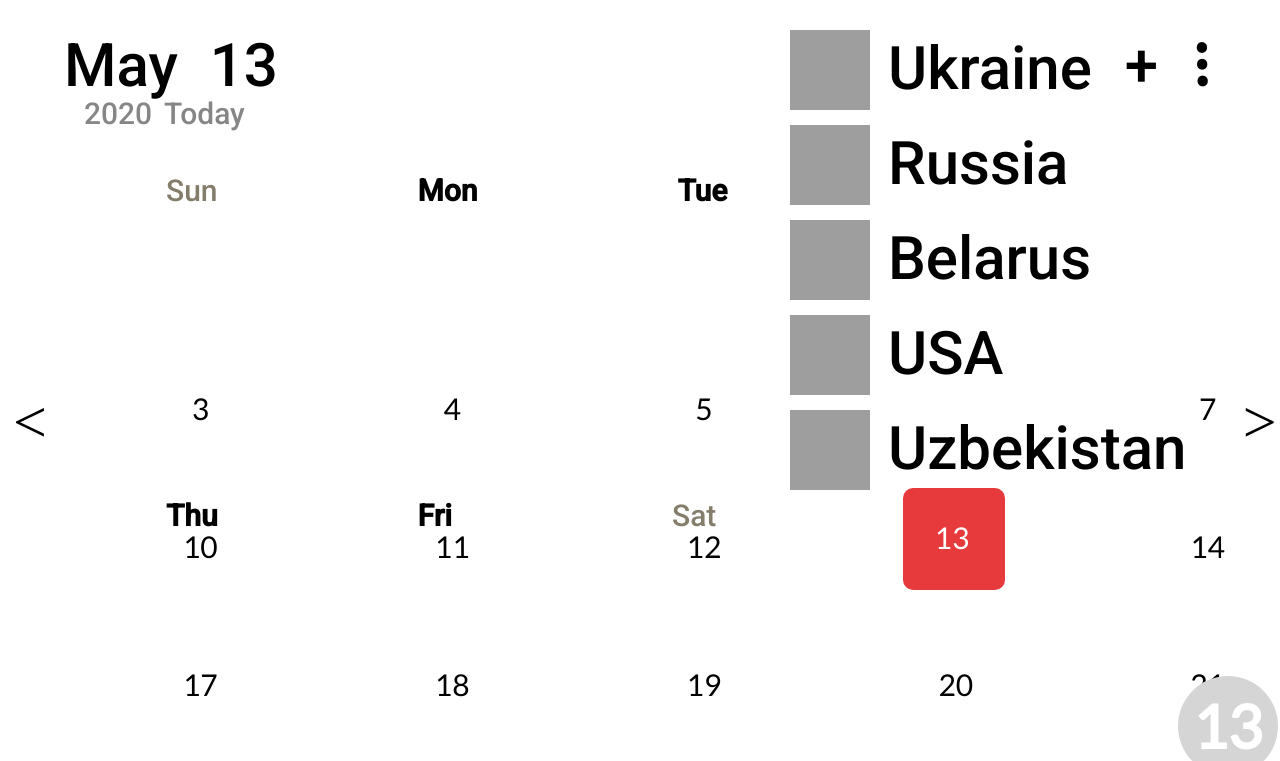
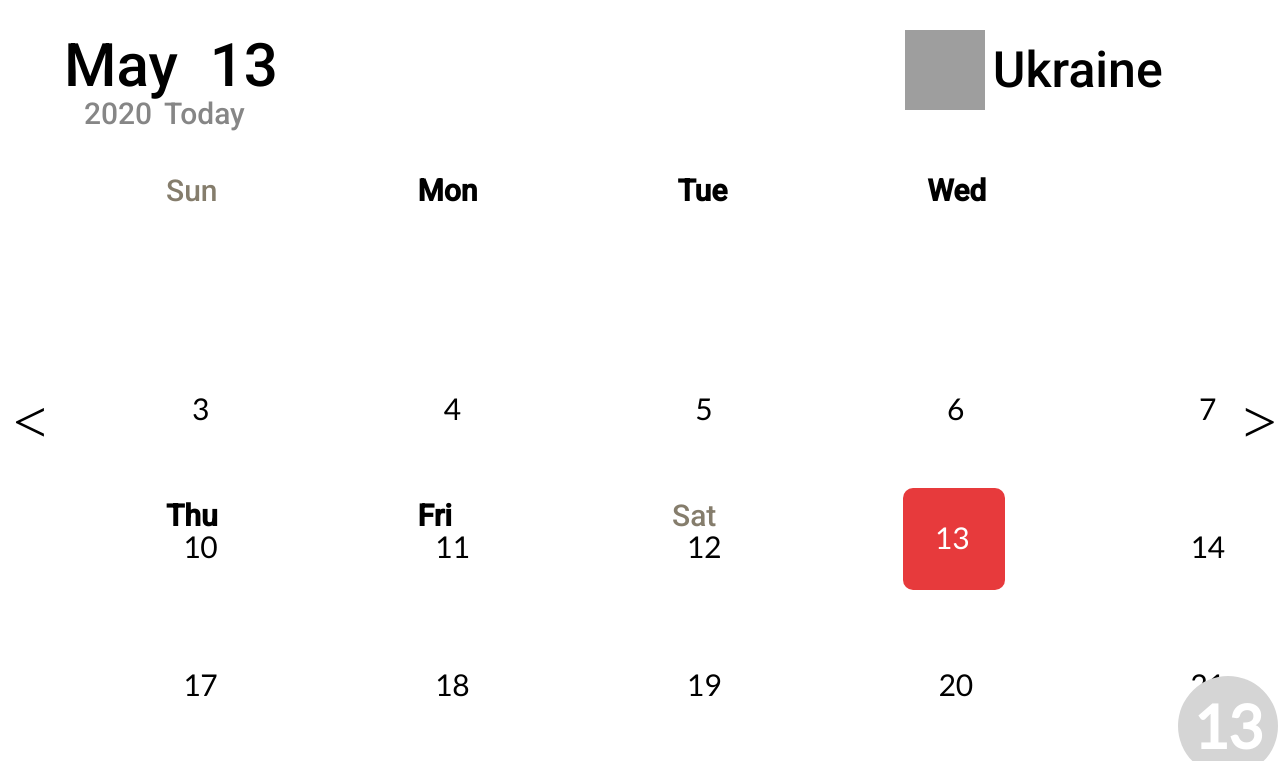
Before and after one commit to KR1470R/CalendarSurf, a Flask app: page / in a window 1280 px wide; the page is wider, and only the part inside the window is pictured. Shown: the top 761 px of that part. Run offline with Flask 2, Linux system fonts and the light colour scheme; some libraries are stand-ins or nearby versions; grey boxes are pictures that could not be loaded.

Commit message:
fix bugs && refactoring styles for pop up menu list countries

```diff
--- a/static/css/style.css
+++ b/static/css/style.css
@@ -584,7 +584,7 @@ a{
 	height: 100%;
 	display: flex;
 	pointer-events: none;
-	z-index: 999999999999999999999999;
+	z-index: 99999999999999;
 }
 #back{
 	font-size: 60px;
@@ -711,11 +711,52 @@ a{
 	margin-left: -40px;
 }
 #dropdown_country_title{
-	display: inline;
+	float: right;
+    display: inline;
+    position: absolute;
+    margin-top: -5%;
+    white-space: nowrap;
+    margin-left: 25%;
+    padding-top: 30px;
+    font-size: 50px;
+}
+#dropdown_country_title_list{
+	float: right;
+    display: inline;
+    position: absolute;
+    margin-top: -5%;
+    white-space: nowrap;
+    margin-left: 2%;
+    padding-top: 30px;
+    font-size: 50px;
+}
+#dropdown_list_ul:hover{
+	cursor: pointer;
+}
+#dropdown_country{
 	position: absolute;
-	margin-top: -30%;
-	white-space: nowrap;
-	background-color: white;
-	margin-left: 20%;
-	padding-top: 30px;
+	left:70%;
+	width: 370px;
+/*	-webkit-box-shadow: 0px 0px 23px -5px rgba(0,0,0,0.75);
+	-moz-box-shadow: 0px 0px 23px -5px rgba(0,0,0,0.75);
+	box-shadow: 0px 0px 23px -5px rgba(0,0,0,0.75);
+*/
+	border-radius:10px;
 }
+#ico_country{
+	margin-left: 2%;
+}
+#selected_country{
+	display: flex;
+	align-items: baseline;
+}
+#selected_country:active{
+	transition: 0.1s;
+	background-color: #F5F5F5;
+	border-radius: 10px;
+}
+
+#nav_li{
+	transition: 0.1s;
+	background-color: #F5F5F5;
+}
--- a/static/js/interface_logic.js
+++ b/static/js/interface_logic.js
@@ -1,3 +1,4 @@
+document.addEventListener('DOMContentLoaded',()=>{
 	//Dates DB
 	let months_days_count = [31,28,31,30,31,30,31,31,30,31,30,31]
 	let months = ['Jan','Feb','Mar','Apr','May','Jun','Jul','Aug','Sep','Oct','Nov','Dec']
@@ -42,21 +43,20 @@ window.onload = function () {
 
 	//LOGIC PAGE
 	let menu = document.getElementById('nav_menu')
+	setTimeout(()=>document.getElementById('got_to_div').style.cssText='display:none;',1100)
+
+	document.addEventListener('click', function(e){
 		let one_selected = false
-let number_selected = null
 		let div_picker_selected_number = null
 		let div_picker_selected = false
-setTimeout(()=>document.getElementById('got_to_div').style.cssText='display:none;',1100)
 		let removed = false
-document.addEventListener('click', function(e){
 		//let month_days_div = document.getElementById('day_div').children[0].children[0]
 		let c = e.target.getAttribute('class')
 		let i = e.target.getAttribute('id')
-
+		let number_selected = null
 		let get_selected_month = document.querySelector('.option-choose-month.is-selected')
 		let get_index_month = months.indexOf(get_selected_month.innerHTML)
 		let get_month_count = months_days_count[get_index_month]
-
 		let wtn = 31 - get_month_count
 		if (wtn === 0){
 			for (let el=1;el<=31;el++){
@@ -138,6 +138,37 @@ document.addEventListener('click', function(e){
 				get_selector.style.cssText = 'font-weight:bold;font-size:60px;transition:0.1s;'
 			}*/
 			//if ()
+			else if (i === 'selected_country' || i === 'dropdown_country_title' || i === 'ico_country'){
+				if (document.getElementById("dropdown_list_countries") != null === true){return}else if (document.getElementById("dropdown_list_countries") === null){
+					let create_dropdown_list_ul = document.createElement('div')
+					create_dropdown_list_ul.setAttribute('id', "dropdown_list_countries")
+					create_dropdown_list_ul.innerHTML = '\
+									<ul id="dropdown_list_ul">\
+										<li class="nav_ul"><div>\
+											<img id="ico_country" src="https://image.flaticon.com/icons/png/512/330/330437.png" width="80" height="80">\
+											<p id="dropdown_country_title_list">Russia</p>\
+										</div></li>\
+										<li class="nav_ul"><div>\
+											<img id="ico_country" src="https://image.flaticon.com/icons/svg/330/330550.svg" width="80" height="80">\
+											<p id="dropdown_country_title_list">Belarus</p>\
+										</div></li>\
+										<li class="nav_ul"><div>\
+											<img id="ico_country" src="https://image.flaticon.com/icons/png/512/330/330459.png" width="80" height="80">\
+											<p id="dropdown_country_title_list">USA</p>\
+										</div></li>\
+										<li class="nav_ul"><div>\
+											<img id="ico_country" src="https://image.flaticon.com/icons/png/512/330/330495.png" width="80" height="80">\
+											<p id="dropdown_country_title_list">Uzbekistan</p>\
+										</div></li>\
+									</ul>'
+					create_dropdown_list_ul.style.cssText = 'display:block;opacity:0;'
+					document.getElementById('dropdown_country').appendChild(create_dropdown_list_ul)
+					create_dropdown_list_ul.animate([{opacity:0},{opacity:1}],{duration:100,fill:"both"});setTimeout(()=>create_dropdown_list_ul.cssText="opacity:1;")
+
+
+				}
+
+			}
 
 	});
 
@@ -314,7 +345,7 @@ let get_background_arrow_buttons = document.getElementById('div_back_next')
 	let get_div_bg = document.getElementById('background')
 	let get_go_to_div = document.getElementById('got_to_div')
 	let get_button_for_switch_to_current_date = document.getElementById('get_current_date')
-
+	let dropdown_list_country = document.getElementById("dropdown_country")
 
 	function closeAll(){
 		get_div_about.animate([{opacity:1},{opacity:0}],{duration:100,fill:'both'});setTimeout(()=>get_div_about.style.cssText='opacity:0;display:none;',100)
@@ -322,6 +353,7 @@ function closeAll(){
 		get_background_arrow_buttons.style.cssText = 'animation:0.1s linear sharp_background;';setTimeout(()=>get_background_arrow_buttons.style.cssText = 'filter:blur(0rem);')
 		get_button_for_switch_to_current_date.style.cssText = 'animation:0.1s linear sharp_background;';setTimeout(()=>get_button_for_switch_to_current_date.style.cssText = 'filter:blur(0rem);')
 		get_div_bg.style.display = 'none'
+		//dropdown_list_country.style.display = 'none'
 		//=-=-=-=-=-=-=-=-
 		get_go_to_div.animate([{opacity:1},{opacity:0}],{duration:100,fill:'both'});setTimeout(()=>get_go_to_div.style.cssText='opacity:0;display:none',100)
 	}
@@ -396,7 +428,7 @@ async function parcing(){
 	}
 	parcing()
 	*/
-document.addEventListener('DOMContentLoaded',()=>{
+
 	let events_btn = document.querySelector('#events_list')
 	let event_container = document.querySelector('#events_container')
 	events_btn.addEventListener("click",()=>{
--- a/templates/index.html
+++ b/templates/index.html
@@ -23,31 +23,6 @@
 					<li id='month_day' class='nav_li'></li>
 					<li id='menu' class='nav_li'>...</li>
 					<li id='additionally' class='nav_li'>+</li>
-					<li id='dropdown_country' class="nav_li">
-						<div id='selected_country'>
-							<img src="https://image.flaticon.com/icons/png/512/330/330540.png" width="80" height='80'>
-							<p id='dropdown_country_title'>Ukraine</p>
-						</div>
-						<div id='dropdown_list_countries'>
-							<ul id='dropdown_list_ul'>
-								<li class="nav_ul"><div>
-									<img src="https://image.flaticon.com/icons/png/512/330/330437.png" width="80" height='80'><p id='dropdown_country_title'>Russia</p>
-								</div></li>
-								<li class="nav_ul"><div>
-									<img src="https://image.flaticon.com/icons/svg/330/330550.svg" width="80" height='80'>
-									<p id='dropdown_country_title'>Belarus</p>
-								</div></li>
-								<li class="nav_ul"><div>
-									<img src="https://image.flaticon.com/icons/png/512/330/330459.png" width="80" height='80'>
-									<p id='dropdown_country_title'>USA</p>
-								</div></li>
-								<li class="nav_ul"><div>
-									<img src="https://image.flaticon.com/icons/png/512/330/330495.png" width="80" height='80'>
-									<p id='dropdown_country_title'>Uzbekistan</p>
-								</div></li>
-							</ul>
-						</div>
-					</li>
 					<li style='z-index: 10;text-decoration: none;display:block;'>
 						<div id='nav_menu'>
 							<ul class='nav_ul' id='elem_menu'>
@@ -57,6 +32,13 @@
 							</ul>
 						</div>
 					</li>
+					<li id='dropdown_country' class="nav_li">
+						<div id='selected_country'>
+							<img id='ico_country' src="https://image.flaticon.com/icons/png/512/330/330540.png" width="80" height='80'>
+							<p id='dropdown_country_title'>Ukraine</p>
+						</div>
+					</li>
+
 				</ul>
 				<ul class='container_year_day'><li id='year' class='nav_li_y'></li><li id='day_identificator' class='nav_li_d'>Today</li></ul>
 			</div>
```
Lines whose indentation alone changed are shown as unchanged.
